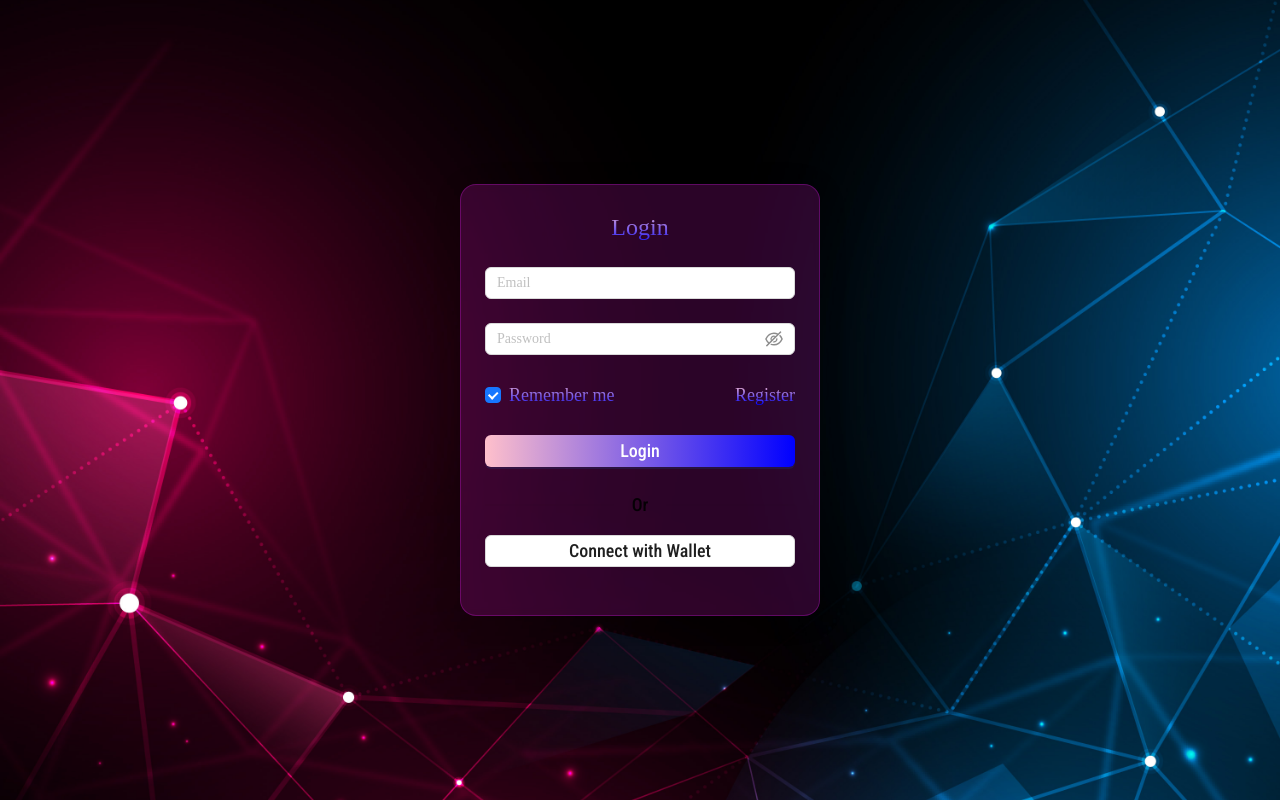
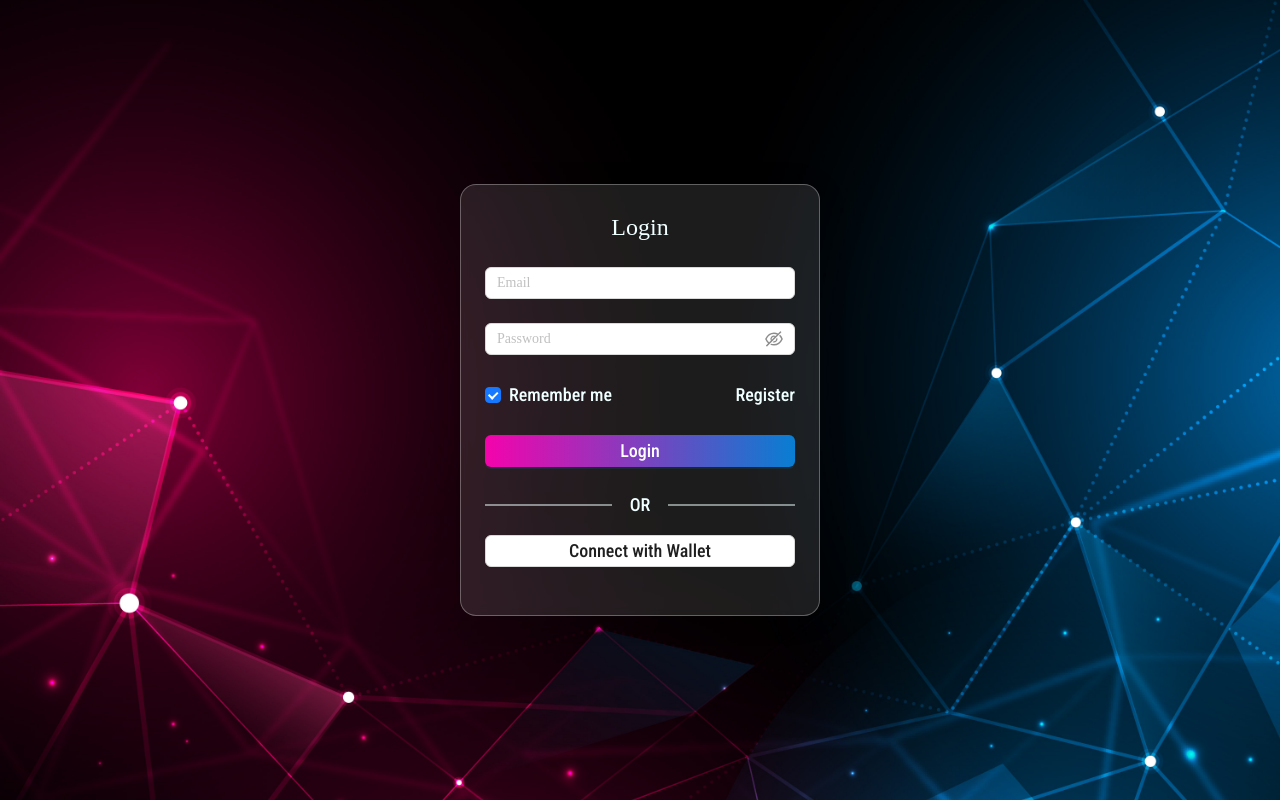
Before and after one commit to labturna/setup-demo, a React (Create React App) app: page /login in a window 1280 px wide. Built offline with nearby package versions, Linux system fonts and the light colour scheme; the HTML template or start-up script is replaced by a standard one.

Commit message:
updated login page

```diff
--- a/src/App.css
+++ b/src/App.css
@@ -2,9 +2,6 @@
 .header {
   padding-top: 12px;
   background: #fff;
-}
-body {
-  background: skyblue;
 }
 .content{
   margin: 24px 16px;
--- a/src/assets/css/login.css
+++ b/src/assets/css/login.css
@@ -10,12 +10,12 @@
 }
 
 .login-card {
-    background: rgba(216, 20, 197, 0.2);
+  background: rgba(255, 255, 255, 0.11);
   border-radius: 16px;
   box-shadow: 0 4px 30px rgba(0, 0, 0, 0.1);
-    backdrop-filter: blur(5px);
-    -webkit-backdrop-filter: blur(5px);
-    border: 1px solid rgba(212, 26, 231, 0.3);
+  backdrop-filter: blur(5.3px);
+  -webkit-backdrop-filter: blur(5.3px);
+  border: 1px solid rgba(255, 255, 255, 0.3);
 }
 
 .login-header {
@@ -23,18 +23,9 @@
   margin-bottom: 20px;
   font-size: 24px;
   font-family: 'Arial, sans-serif';
-    background: -webkit-linear-gradient(pink, blue);
-    -webkit-background-clip: text;
-    -webkit-text-fill-color: transparent;
+  color: #f0ffff;
 }
 
-  .ant-form-item-label label {
-    font-size: 16px;
-    font-family: 'Arial, sans-serif';
-    background: -webkit-linear-gradient(pink, blue);
-    -webkit-background-clip: text;
-    -webkit-text-fill-color: transparent;
-  }
 
 .ant-input,
 .ant-input-password,
@@ -44,20 +35,11 @@
 }
 
 .ant-btn-primary {
-    background: linear-gradient(to right, pink, blue);
+  background: linear-gradient(to right, rgb(244, 3, 172), rgb(8, 126, 210));
   border: none;
 }
-
-  .ant-checkbox + span {
-    font-family: 'Arial, sans-serif';
-    background: -webkit-linear-gradient(pink, blue);
-    -webkit-background-clip: text;
-    -webkit-text-fill-color: transparent;
+.ant-divider-horizontal.ant-divider-with-text-center::before,
+.ant-divider-horizontal.ant-divider-with-text-center::after
+{
+   border-top: 1px solid azure;
 }
-
-  .login-footer a {
-    font-family: 'Arial, sans-serif';
-    background: -webkit-linear-gradient(pink, blue);
-    -webkit-background-clip: text;
-    -webkit-text-fill-color: transparent;
-  }
--- a/src/components/Login.tsx
+++ b/src/components/Login.tsx
@@ -1,6 +1,6 @@
 // src/components/Login.js
 import React from 'react';
-import { Button, Card, Checkbox, Divider, Flex, Form, Input, Space } from 'antd';
+import { Button, Card, Checkbox, Divider, Form, Input, Space } from 'antd';
 import { Link } from 'react-router-dom';
 import '../assets/css/login.css';
 
@@ -40,10 +40,10 @@ const Login = () => {
                     <Form.Item>
                         <Space style={{ display: 'flex', justifyContent: 'space-between' }}>
                             <Form.Item name="remember" valuePropName="checked" noStyle>
-                                <Checkbox>Remember me</Checkbox>
+                                <Checkbox style={{ color: '#f0ffff' }}>Remember me</Checkbox>
                             </Form.Item>
-                            <div className="login-footer">
-                                <Link to="/register">Register</Link>
+                            <div>
+                                <Link to="/register" style={{ color: '#f0ffff' }}>Register</Link>
                             </div>
                         </Space>
                     </Form.Item>
@@ -53,7 +53,7 @@ const Login = () => {
                         </Button>
                     </Form.Item>
 
-                    <Divider>Or</Divider>
+                    <Divider style={{ color:'azure', borderEndEndRadius: 'azure' }}> OR </Divider>
 
                     <Form.Item>
                         <Button type="default" htmlType="button" block>
```
Lines whose indentation alone changed are shown as unchanged.
